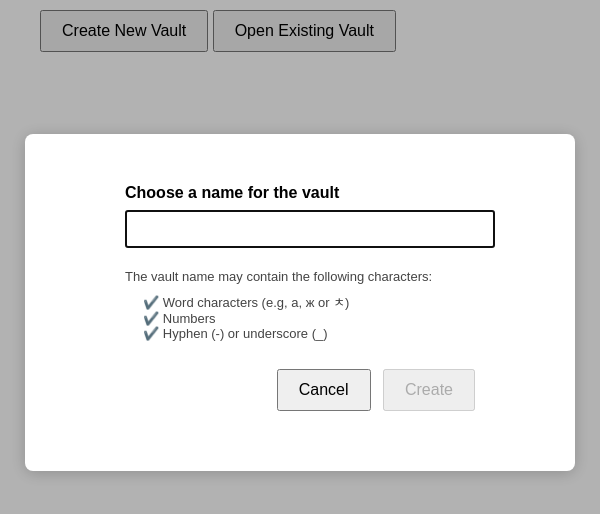
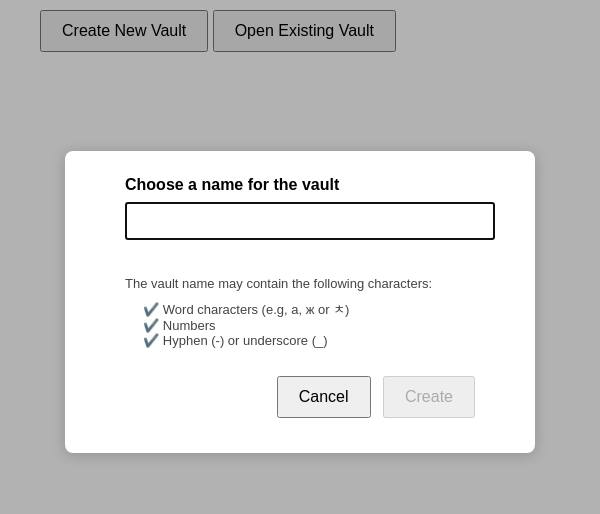
Before and after one commit to sinanxrasheed/encryptomator, an Electron app: page index.html in a window 600 px wide. Both pictures are taken after a click on the button "Create New Vault". Shown: the part 98-612 px from the top of the page. Drawn offline with Linux system fonts and the light colour scheme.

Commit message:
Fixing UIs

```diff
--- a/index.html
+++ b/index.html
@@ -15,11 +15,12 @@
   <button id="createVaultBtn">Create New Vault</button>
   <!-- Vault Name Modal -->
   <div id="vaultNameModal" class="hidden" style="position:fixed;top:0;left:0;width:100vw;height:100vh;background:rgba(0,0,0,0.3);z-index:1000;display:none;align-items:center;justify-content:center;">
-    <div style="background:#fff;padding:50px 100px 50px 100px;border-radius:8px;min-width:350px;box-shadow:0 2px 16px rgba(0,0,0,0.2);position:relative;">
+  <div style="background:#fff;padding:25px 60px 25px 60px;border-radius:8px;min-width:350px;box-shadow:0 2px 16px rgba(0,0,0,0.2);position:relative;">
     <label for="vaultNameInput" style="font-weight:bold;">Choose a name for the vault</label><br>
     <input type="text" id="vaultNameInput" style="margin-top:8px;width:100%;padding:8px;font-size:16px;" maxlength="32" autocomplete="off" />
     <div id="vaultNameValidation" style="position:absolute;right:32px;top:62px;font-size:14px;"></div>
     <div style="margin-top:16px;font-size:13px;color:#444;">
+      <br>
       <div>The vault name may contain the following characters:</div>
       <ul style="margin:8px 0 0 18px;padding:0;list-style:none;">
         <li>✔️ Word characters (e.g, a, ж or ㅊ)</li>
--- a/renderer.js
+++ b/renderer.js
@@ -49,10 +49,11 @@ createVaultBtn.onclick = async () => {
   vaultNameInput.focus();
   // Ensure validation box is positioned below and right of the textbox
   vaultNameValidation.style.position = 'absolute';
-  vaultNameValidation.style.right = '0';
-  vaultNameValidation.style.top = '52px'; // just below the input
+  vaultNameValidation.style.right = '45px';
+  vaultNameValidation.style.top = '90px'; // just below the input
   vaultNameValidation.style.fontSize = '14px';
   vaultNameValidation.style.marginTop = '2px';
+  vaultNameValidation.style.marginBottom = '2px';
 };
 
 vaultNameInput.oninput = function () {
```
Lines whose indentation alone changed are shown as unchanged.
